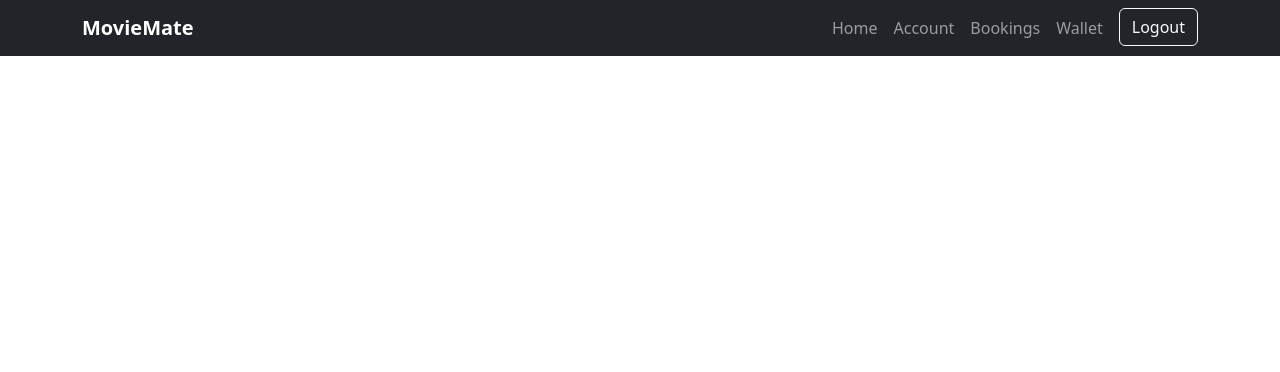
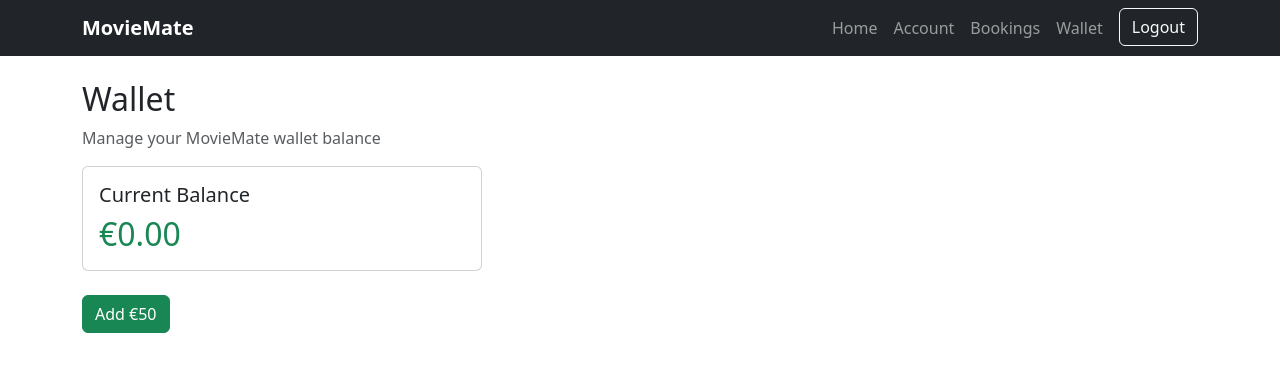
Before and after one commit to Sankalpmovva/moviemate-frontend, a Vue app: page /wallet in a window 1280 px wide. Shown: the top 372 px of the page. Built offline with nearby package versions, Linux system fonts and the light colour scheme; sample sign-in values are in the browser's storage.

Commit message:
fixed navigation

```diff
--- a/src/pages/Account.vue
+++ b/src/pages/Account.vue
@@ -3,7 +3,7 @@ import { ref, onMounted } from 'vue';
 import { useAuth, getAccount, updateAccount } from '../services/auth.js';
 import { useRouter } from 'vue-router';
 
-const { user, isLoggedIn, logout } = useAuth();
+const { user, logout } = useAuth();
 const router = useRouter();
 
 const firstName = ref('');
@@ -11,15 +11,9 @@ const lastName = ref('');
 const email = ref('');
 const message = ref('');
 
-// Check if logged in before mounting
-if (!isLoggedIn.value) {
-  router.push('/login');
-}
-
 // Load account info
 onMounted(async () => {
   if (!user.value || !user.value.accountId) {
-    router.push('/login');
     return;
   }
 
@@ -59,20 +53,22 @@ const handleLogout = () => {
 
 <template>
   <div class="container mt-4">
-    <h2>Your Account</h2>
+    <h2>Account Settings</h2>
+    <p class="text-muted">View and update your account details</p>
     <div v-if="message" class="alert alert-success">{{ message }}</div>
     <form @submit.prevent="saveChanges">
       <div class="mb-3">
         <label class="form-label">First Name</label>
-        <input v-model="firstName" type="text" class="form-control" />
+        <input v-model="firstName" type="text" class="form-control" required />
       </div>
       <div class="mb-3">
         <label class="form-label">Last Name</label>
-        <input v-model="lastName" type="text" class="form-control" />
+        <input v-model="lastName" type="text" class="form-control" required />
       </div>
       <div class="mb-3">
         <label class="form-label">Email</label>
         <input v-model="email" type="email" class="form-control" disabled />
+        <small class="form-text text-muted">Email cannot be changed</small>
       </div>
       <button type="submit" class="btn btn-primary">Save Changes</button>
     </form>
--- a/src/pages/Login.vue
+++ b/src/pages/Login.vue
@@ -6,7 +6,7 @@ import { useAuth } from '../services/auth.js';
 const email = ref('');
 const password = ref('');
 const error = ref('');
-const loading = ref(false);  // Changed from '' to false
+const loading = ref(false);
 
 const router = useRouter();
 const { login } = useAuth();
@@ -17,7 +17,7 @@ const submit = async () => {
 
   try {
     await login(email.value, password.value);
-    router.push('/account');
+    router.push('/');  // Redirect to home page after successful login
   } catch (err) {
     error.value = err.response?.data?.error || 'Login failed';
   } finally {
--- a/src/pages/Wallet.vue
+++ b/src/pages/Wallet.vue
@@ -1,28 +1,50 @@
 <script setup>
 import { ref, onMounted } from 'vue';
-import { getUser, addBalance } from '../services/auth';
+import { useAuth, getAccount, addBalance } from '../services/auth.js';
+import { useRouter } from 'vue-router';
 
-const user = ref({});
+const { user } = useAuth();
+const router = useRouter();
+
 const balance = ref(0);
+const loading = ref(false);
+const message = ref('');
 
-onMounted(() => {
-  const u = getUser();
-  if (u) {
-    user.value = u;
-    balance.value = u.Account_Balance || 0;
+// Load wallet balance
+onMounted(async () => {
+  if (!user.value || !user.value.accountId) {
+    return;
+  }
+
+  try {
+    const accountData = await getAccount(user.value.accountId);
+    if (accountData) {
+      balance.value = accountData.Account_Balance || 0;
+    }
+  } catch (err) {
+    console.error('Error fetching wallet balance:', err);
   }
 });
 
+// Add funds to wallet
 const addFunds = async () => {
+  loading.value = true;
+  message.value = '';
+
   try {
-    const res = await addBalance(user.value.Account_ID, 50);
-    if (res?.newBalance !== undefined) {
+    const res = await addBalance(user.value.accountId, 50);
+    if (res && res.newBalance !== undefined) {
       balance.value = res.newBalance;
-      alert('Added 50€ to wallet!');
+      message.value = 'Successfully added €50 to your wallet!';
+      setTimeout(() => {
+        message.value = '';
+      }, 3000);
     }
   } catch (err) {
     console.error(err);
-    alert('Failed to add balance');
+    message.value = 'Failed to add balance. Please try again.';
+  } finally {
+    loading.value = false;
   }
 };
 </script>
@@ -30,7 +52,21 @@ const addFunds = async () => {
 <template>
   <div class="container mt-4">
     <h2>Wallet</h2>
-    <p><strong>Current Balance:</strong> €{{ balance.toFixed(2) }}</p>
-    <button class="btn btn-success" @click="addFunds">Add €50</button>
+    <p class="text-muted">Manage your MovieMate wallet balance</p>
+
+    <div v-if="message" class="alert" :class="message.includes('Failed') ? 'alert-danger' : 'alert-success'">
+      {{ message }}
+    </div>
+
+    <div class="card mb-4" style="max-width: 400px;">
+      <div class="card-body">
+        <h5 class="card-title">Current Balance</h5>
+        <h2 class="card-text text-success">€{{ balance.toFixed(2) }}</h2>
+      </div>
+    </div>
+
+    <button class="btn btn-success" @click="addFunds" :disabled="loading">
+      {{ loading ? 'Processing...' : 'Add €50' }}
+    </button>
   </div>
 </template>
--- a/src/router/index.js
+++ b/src/router/index.js
@@ -3,14 +3,28 @@ import Home from '../pages/Home.vue';
 import MovieDetail from '../pages/Moviedetail.vue';
 import Account from '../pages/Account.vue';
 import Bookings from '../pages/Booking.vue';
+import Wallet from '../pages/Wallet.vue';
 import Login from '../pages/Login.vue';
 import Register from '../pages/Register.vue';
 
 const routes = [
   { path: '/', component: Home },
   { path: '/movie/:id', component: MovieDetail },
-  { path: '/account', component: Account },
-  { path: '/bookings', component: Bookings },
+  {
+    path: '/account',
+    component: Account,
+    meta: { requiresAuth: true }
+  },
+  {
+    path: '/bookings',
+    component: Bookings,
+    meta: { requiresAuth: true }
+  },
+  {
+    path: '/wallet',
+    component: Wallet,
+    meta: { requiresAuth: true }
+  },
   { path: '/login', component: Login },
   { path: '/register', component: Register },
 ];
@@ -20,4 +34,16 @@ const router = createRouter({
   routes,
 });
 
+// Navigation guard
+router.beforeEach((to, from, next) => {
+  const token = localStorage.getItem('token');
+  const user = localStorage.getItem('user');
+
+  if (to.meta.requiresAuth && (!token || !user)) {
+    next('/login');
+  } else {
+    next();
+  }
+});
+
 export default router;
```
